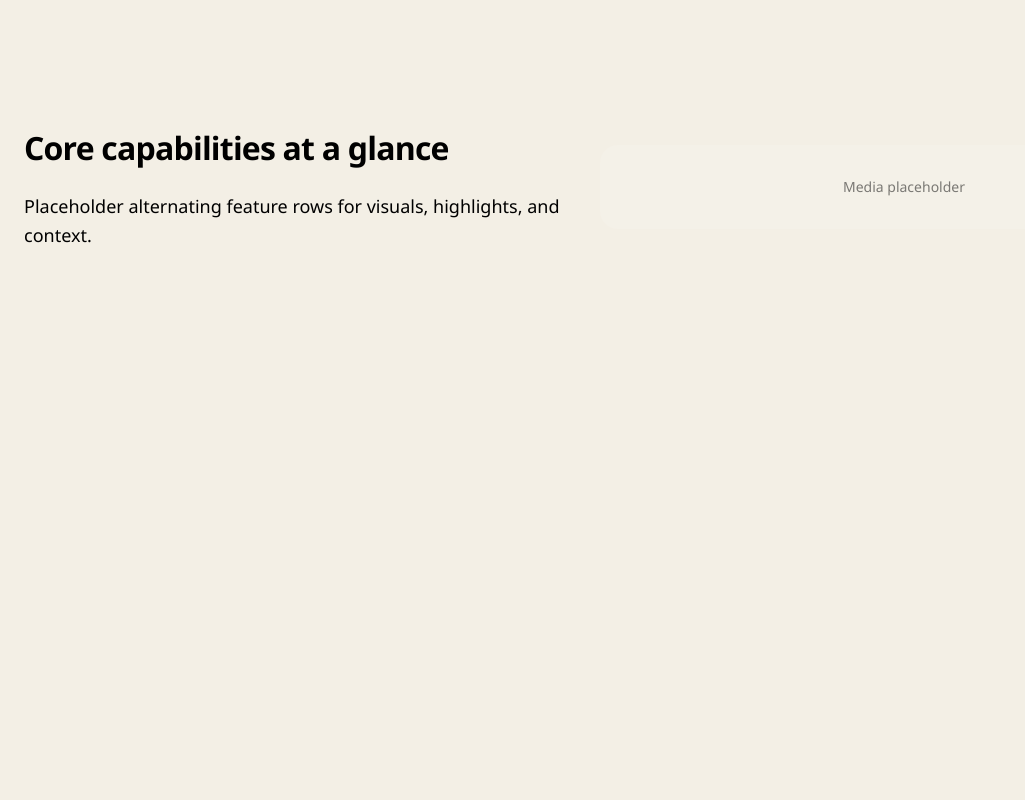
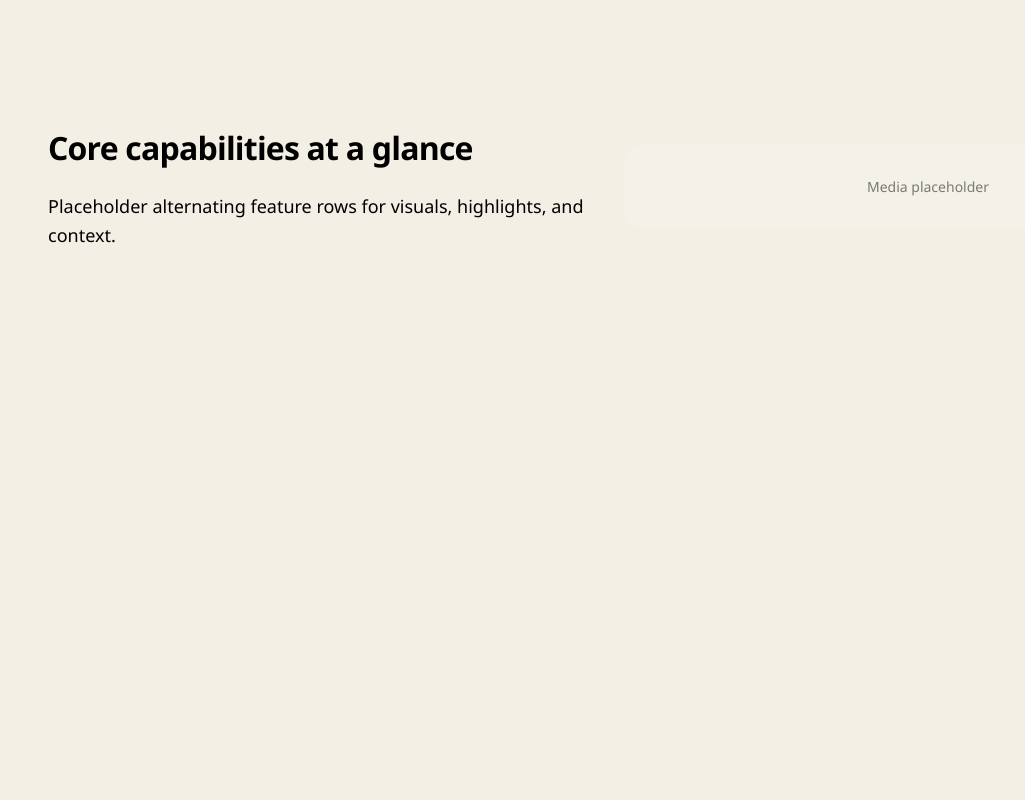
Before and after one commit to Tim-van-Oudheusden/website, a React (Vite) app in the folder front-end/: page / in a window 1280 px wide. Shown: the part 1880-2680 px from the top of the page, without its empty margins (0-1025 px from the left). Built offline with nearby package versions, Linux system fonts and the light colour scheme.

Commit message:
fix(front-end): re-center non-start home sections

```diff
--- a/front-end/src/features/home/components/HomeSection.tsx
+++ b/front-end/src/features/home/components/HomeSection.tsx
@@ -148,7 +148,7 @@ export function HomeSection({ section, onCtaActivate }: HomeSectionProps): React
       <div className="w-full">
         <div
           className={cn(
-            "flex max-w-2xl flex-col gap-8 md:max-w-3xl lg:max-w-[74rem]",
+            "mx-auto flex max-w-2xl flex-col gap-8 md:max-w-3xl lg:max-w-[74rem]",
             isRow ? "md:flex-row md:items-center" : "",
           )}
         >
```
Also changed, not shown: 1 other file (tests, documents, lock files or other folders).
